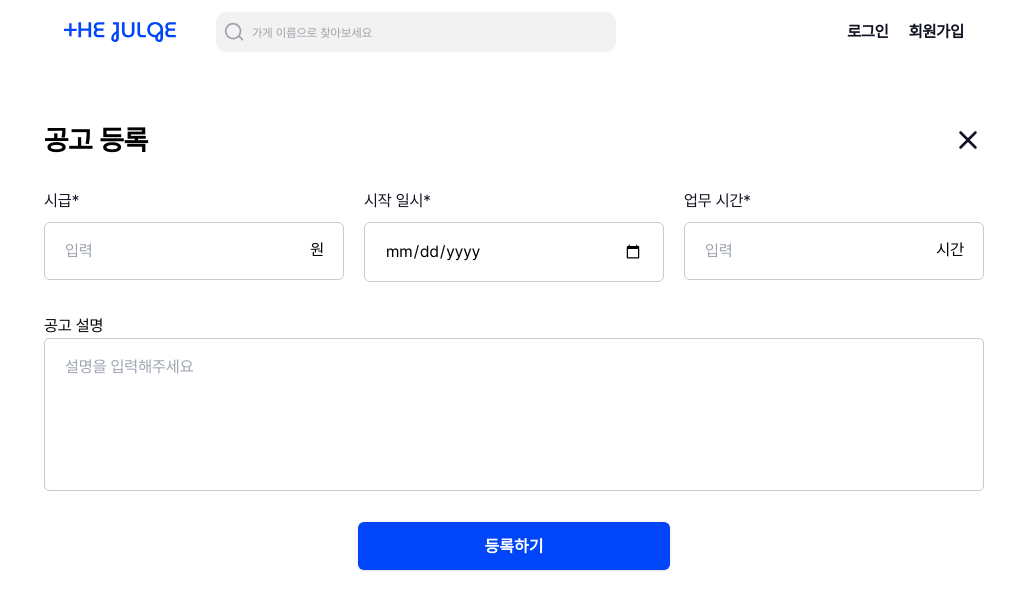
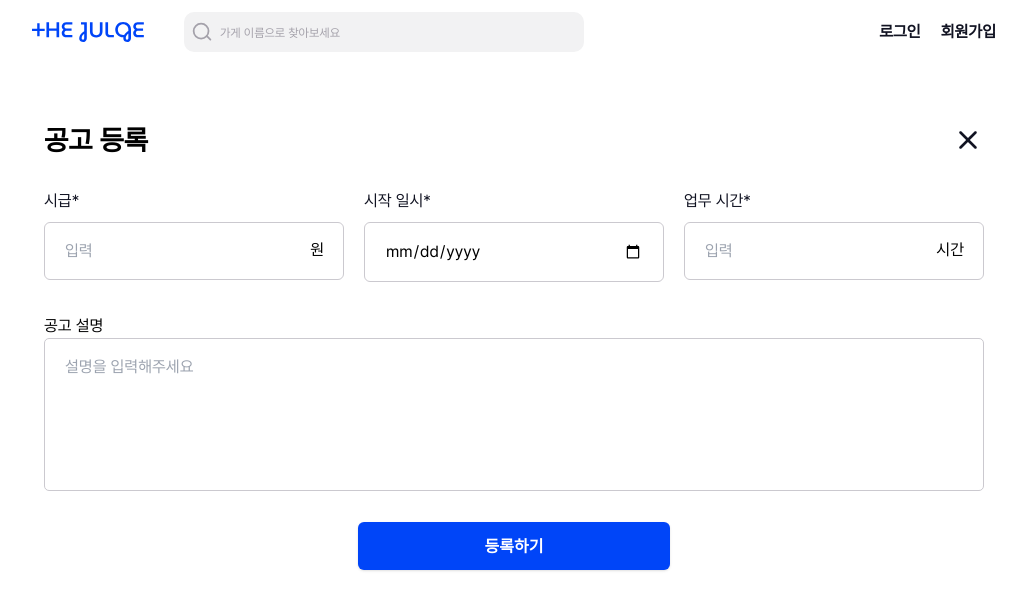
Before and after one commit to 5-PS/DANCHOO, a Next.js app: page /my-store/my-recruits/edit in a window 1280 px wide. Shown: the top 610 px of the page, without its empty margins (126-1152 px from the left). Built offline with nearby package versions, Linux system fonts and the light colour scheme; no server answers.

Commit message:
design: 최대 너비 수정

```diff
--- a/components/gnb/gnb.tsx
+++ b/components/gnb/gnb.tsx
@@ -6,8 +6,8 @@ import SearchBar from './searchBar';
 
 function Gnb() {
   return (
-    <header className="sticky top-0 z-10 px-5 py-3 m-auto bg-white md:px-8 w-full md:max-w-[964px]">
-      <nav className="flex flex-wrap items-center gap-4 md:relative md:gap-10">
+    <header className="sticky top-0 z-10 w-full px-5 py-3 bg-white">
+      <nav className="flex flex-wrap items-center gap-4 m-auto md:relative md:gap-10 md:max-w-[964px]">
         <Link href="/">
           <Image src="/icons/logo.svg" width={112} height={40} alt="로고" />
         </Link>
--- a/components/gnb/searchBar.tsx
+++ b/components/gnb/searchBar.tsx
@@ -5,7 +5,7 @@ function SearchBar() {
     <form className="flex items-center w-full gap-2 p-2 bg-gray-10 rounded-[10px] md:w-[344px] xl:w-[400px]">
       <Image src="/icons/search.svg" width={20} height={20} alt="로고" />
       <input
-        className="outline-none bg-gray-10 placeholder:text-gray-40 placeholder:text-xs"
+        className="flex-1 outline-none bg-gray-10 placeholder:text-gray-40 placeholder:text-xs"
         type="text"
         placeholder="가게 이름으로 찾아보세요"
       />
```
